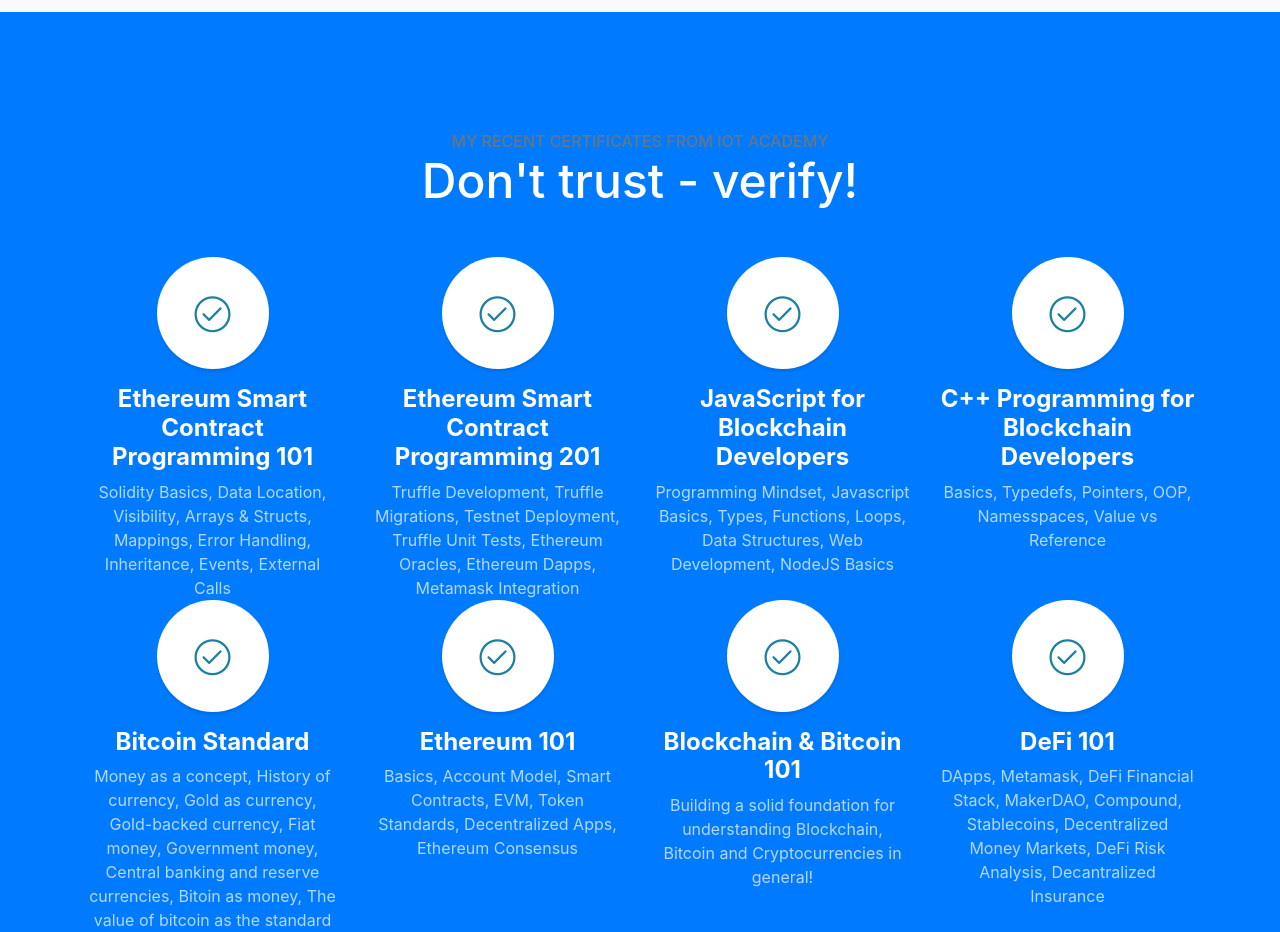
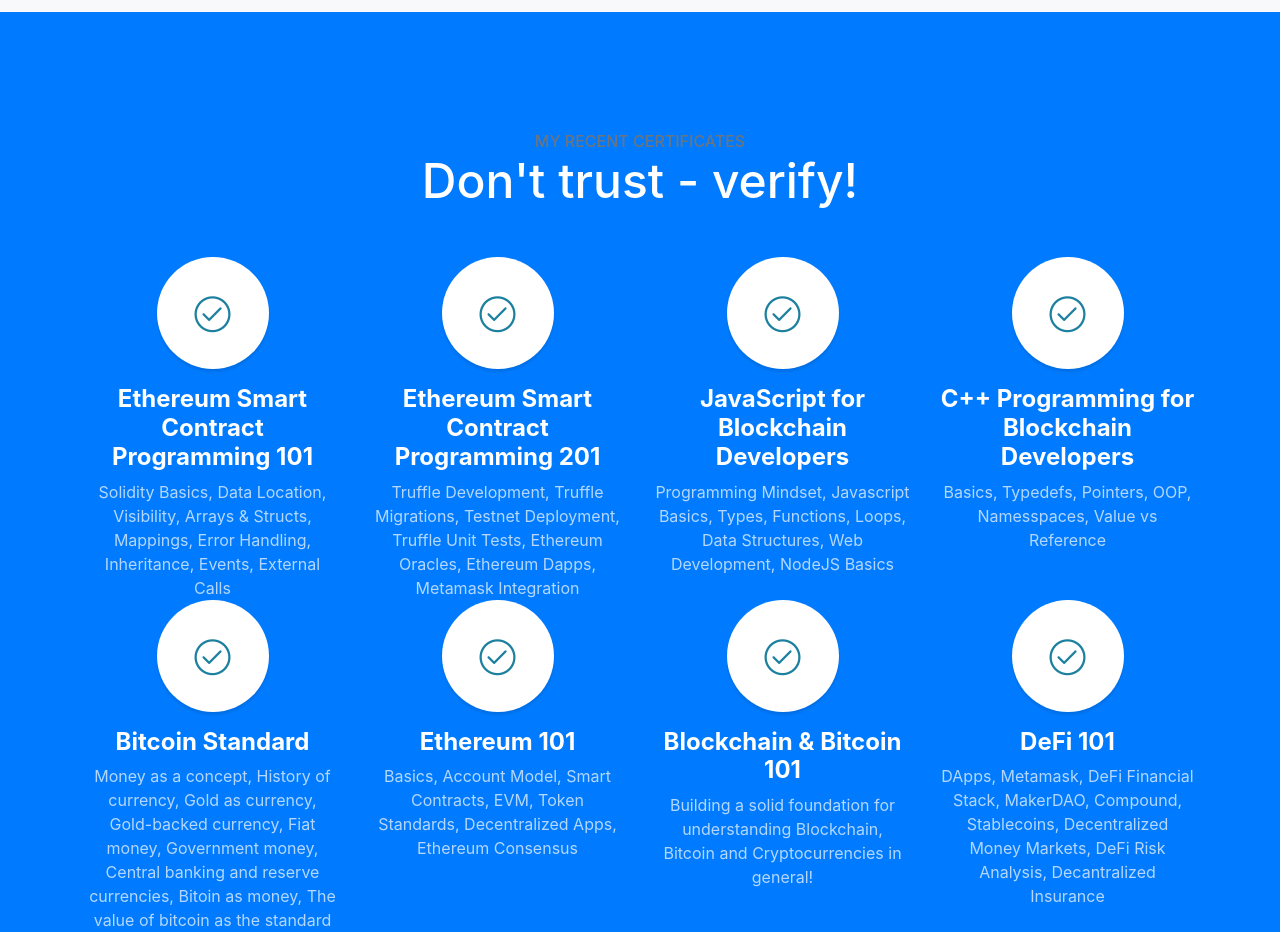
Before and after one commit to thomasender/thomasender.github.io, a website with bundled scripts: page index.html in a window 1280 px wide. Shown: the part 1220-2152 px from the top of the page. Built offline with nearby package versions, Linux system fonts and the light colour scheme.

Commit message:
changes in index.html text based

```diff
--- a/index.html
+++ b/index.html
@@ -83,7 +83,7 @@
   <section class="content-section bg-primary text-white text-center" id="services">
     <div class="container">
       <div class="content-section-heading">
-        <h3 class="text-secondary mb-0">My recent certificates from IoT Academy</h3>
+        <h3 class="text-secondary mb-0">My recent certificates</h3>
         <h2 class="mb-5">Don't trust - verify!</h2>
       </div>
       <div class="row">
```
